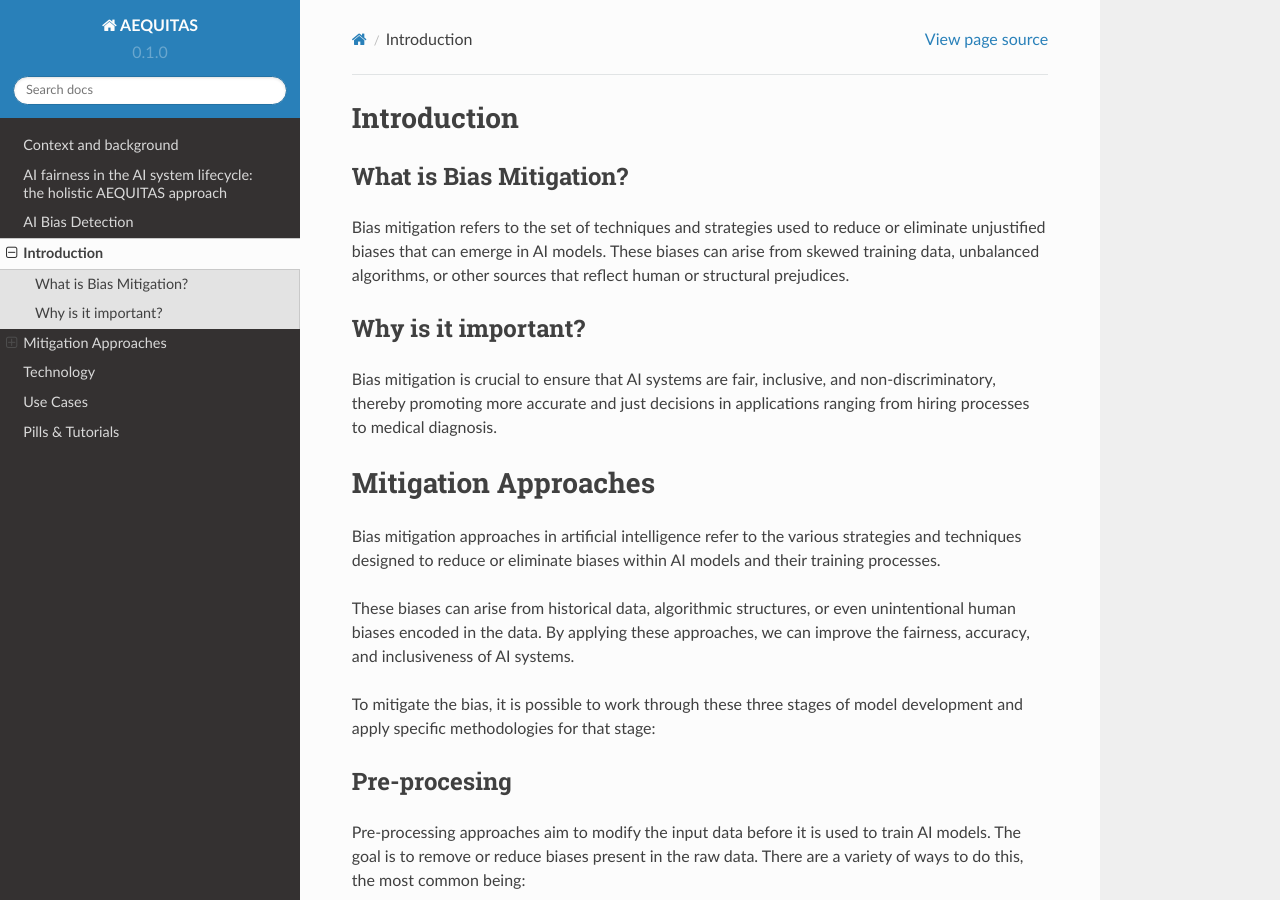
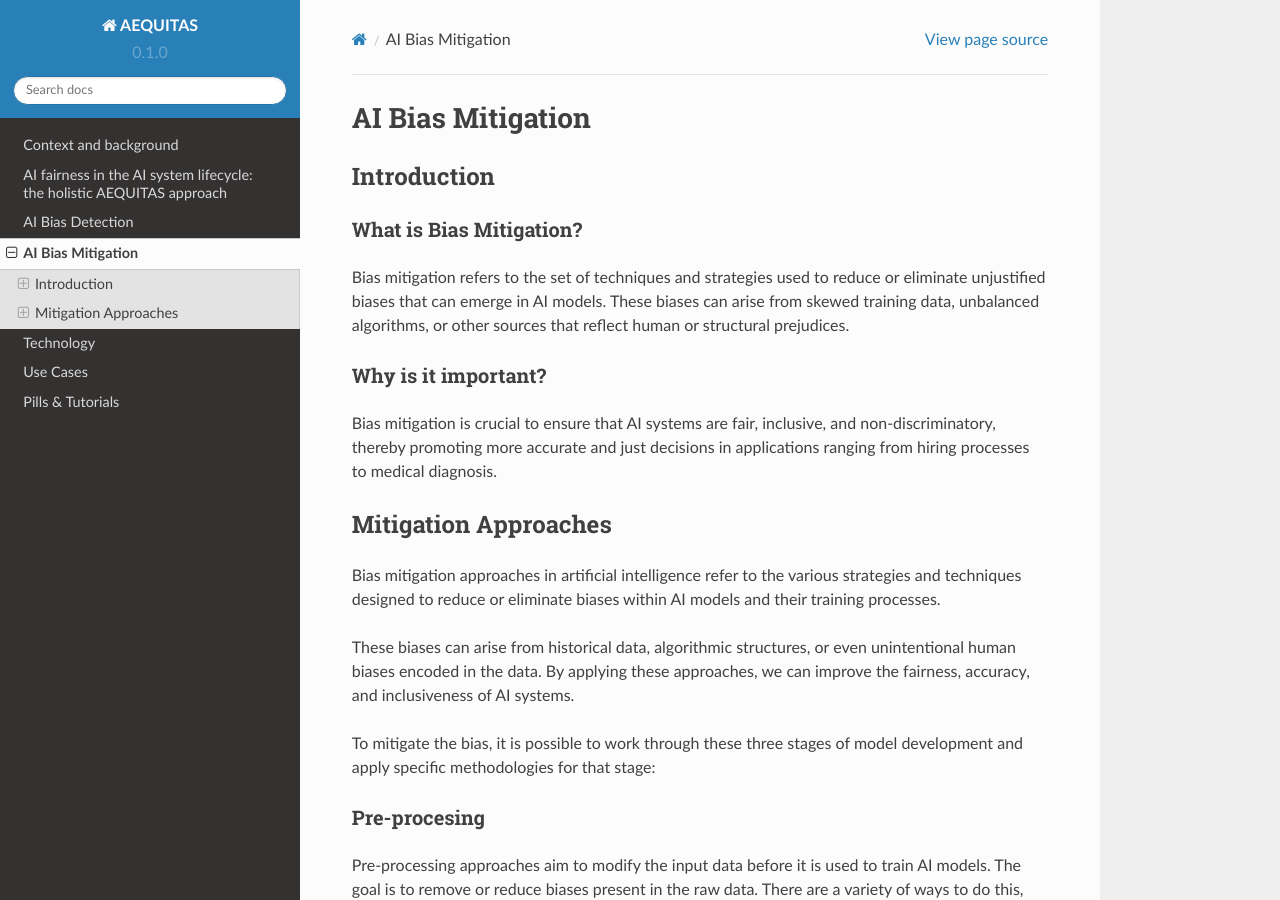
Before and after one commit to aequitas-aod/aequitas-home, a Sphinx documentation site: the page built from docs/source/mitigation.md, in a window 1280 px wide and 900 px high. Built offline with Sphinx 7.4.7 and the Read the Docs theme 2.0.0, drawn with Linux system fonts in a browser that asks for light colours.

Commit message:
rc: mitigation structure

```diff
--- a/docs/source/mitigation.md
+++ b/docs/source/mitigation.md
@@ -1,15 +1,20 @@
-# Introduction
-## What is Bias Mitigation?
+# AI Bias Mitigation
+
+## Introduction
+
+### What is Bias Mitigation?
+
+
 Bias mitigation refers to the set of techniques and strategies used to reduce or eliminate unjustified biases that can emerge in AI models. These biases can arise from skewed training data, unbalanced algorithms, or other sources that reflect human or structural prejudices.
-## Why is it important?
+### Why is it important?
 Bias mitigation is crucial to ensure that AI systems are fair, inclusive, and non-discriminatory, thereby promoting more accurate and just decisions in applications ranging from hiring processes to medical diagnosis.
-# Mitigation Approaches
+## Mitigation Approaches
 Bias mitigation approaches in artificial intelligence refer to the various strategies and techniques designed to reduce or eliminate biases within AI models and their training processes.
 
 These biases can arise from historical data, algorithmic structures, or even unintentional human biases encoded in the data. By applying these approaches, we can improve the fairness, accuracy, and inclusiveness of AI systems.
 
 To mitigate the bias, it is possible to work through these three stages of model development and apply specific methodologies for that stage:
-## Pre-procesing
+### Pre-procesing
 Pre-processing approaches aim to modify the input data before it is used to train AI models. The goal is to remove or reduce biases present in the raw data.
 There are a variety of ways to do this, the most common being:
 - **Data Reweighing**:
@@ -19,7 +24,7 @@ Applying techniques like normalization or encoding to reduce the impact of biase
 - **Anonymization**:
 Removing or masking sensitive attributes (such as gender, ethnicity) to prevent them from influencing the model.
 
-## In-Processing
+### In-Processing
 In-processing approaches focus on improving algorithms and training techniques to prevent the introduction of bias during the model building phase.
 There are a variety of ways to do this, the most common being:
 - **Adversarial Regularization**:
@@ -29,14 +34,14 @@ Learns data representations that are independent of sensitive attributes (e.g.,
 - **Fairness Constraints Methods**:
 Incorporates fairness constraints directly into the optimization process of the learning algorithm. Examples include adding fairness metrics such as demographic parity (equal probability of positive outcomes across groups) or equalized odds (equal true positive and false positive rates across groups) as additional terms in the loss function. [[5]](#5)
 
-## Post-Processing
+### Post-Processing
 Post-processing approaches are applied after the model has been trained, aiming to correct any biases present in the model’s predictions.
 There are a variety of ways to do this, the most common being:
 - **Equalized Odds Post-Processing**: The main goal of Equalized Odds is indeed to ensure that the model has similar True Positive Rate (TPR) and False Positive Rate (FPR) rates among different groups. This is critical to prevent the model from unfairly discriminating against certain groups. [[6]](#6)
 - **Calibration**: Recalibrating predicted probabilities to ensure they are reliable and equitably distributed across various groups. [[7]](#7)
 - **Reject Option Classification**: Giving the option to defer decisions when the model is uncertain, particularly in cases where predictions could be unfair. This allows for human oversight in critical decisions, improving fairness. [[8]](#8)
 
-### References
+#### References
 <a id="1">[1]</a>
 F. Kamiran and T. Calders, “Data Preprocessing Techniques for Classification without Discrimination,” Knowledge and Information Systems, 2012
 
```
